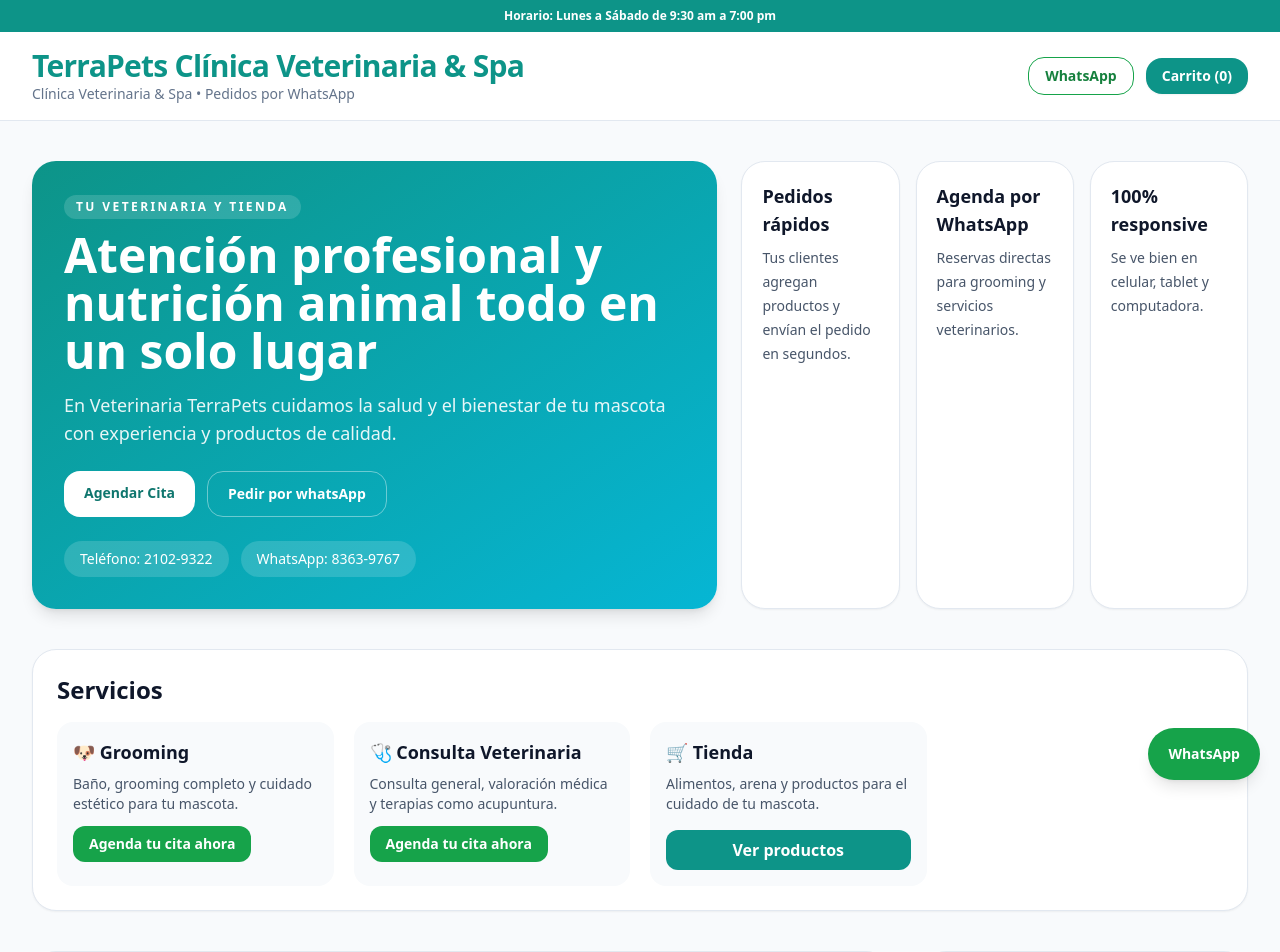
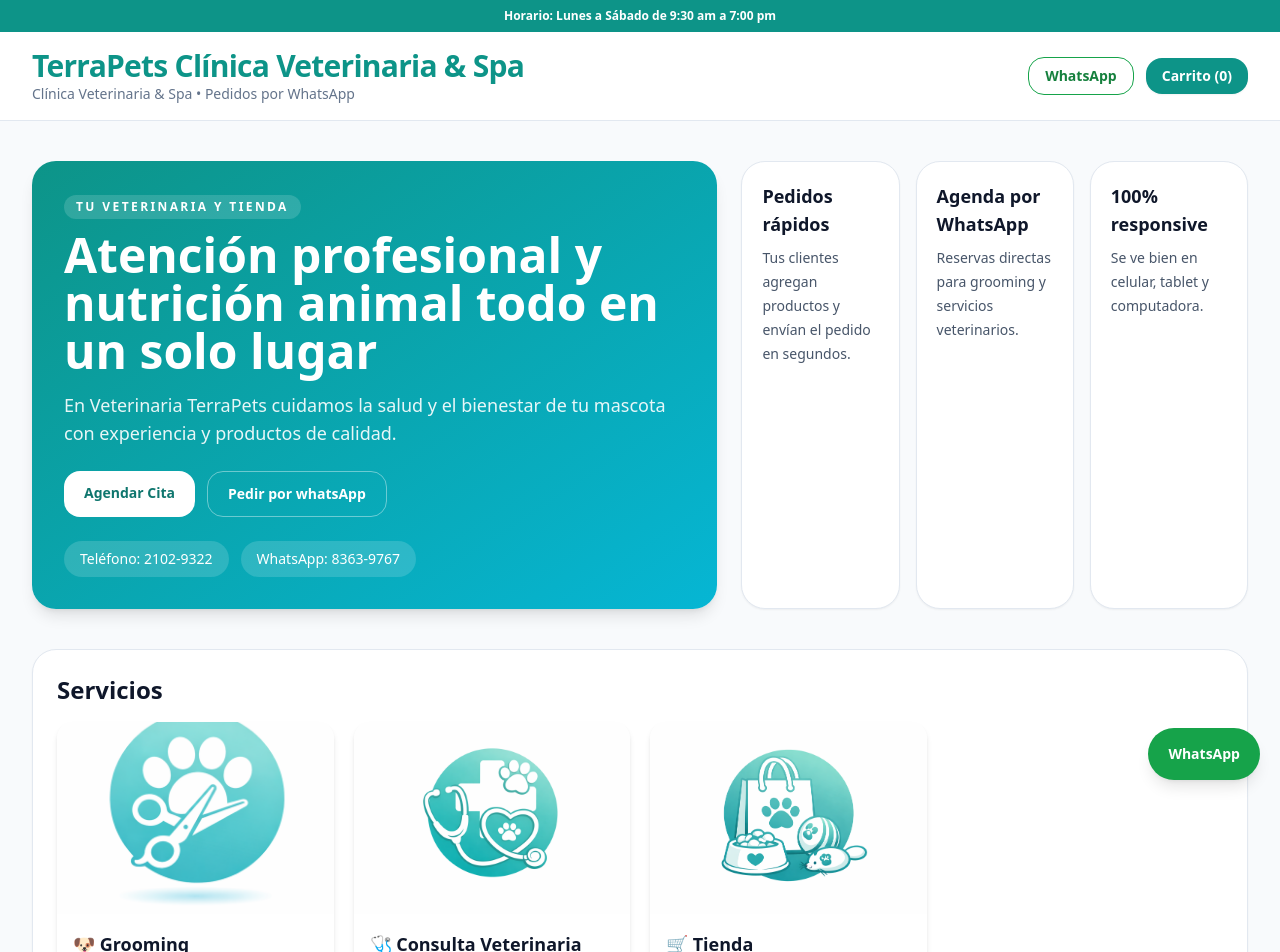
Before and after one commit to jcarsa23-tech/terrapets-web, a React (Vite) app: page / in a window 1280 px wide. Shown: the top 952 px of the page. Built offline with nearby package versions, Linux system fonts and the light colour scheme.

Commit message:
Update App.jsx

```diff
--- a/src/App.jsx
+++ b/src/App.jsx
@@ -226,30 +226,26 @@
            <ServiceCard
   title="🐶 Grooming"
   text="Baño, grooming completo y cuidado estético para tu mascota."
-  url={`https://wa.me/50683639767?text=Hola,%20quiero%20agendar%20un%20servicio%20de%20grooming%20para%20mi%20mascota`}
+  url="https://wa.me/50683639767?text=Hola,%20quiero%20agendar%20un%20servicio"
+  image="/images/GROOMING.png"
 />
 
 <ServiceCard
   title="🩺 Consulta Veterinaria"
   text="Consulta general, valoración médica y terapias como acupuntura."
-  url={`https://wa.me/50688097664?text=Hola,%20quiero%20agendar%20una%20consulta%20veterinaria%20para%20mi%20mascota`}
+  url="https://wa.me/50688097664?text=Hola,%20quiero%20agendar%20una%20consulta"
+  image="/images/CONSULTA.png"
 />
 
-<div className="rounded-2xl bg-slate-50 p-4">
-  <h3 className="text-lg font-bold">🛒 Tienda</h3>
-  <p className="mt-2 text-sm text-slate-600">
-    Alimentos, arena y productos para el cuidado de tu mascota.
-  </p>
-  <button
+<ServiceCard
+  title="🛒 Tienda"
+  text="Alimentos, arena y productos para el cuidado de tu mascota."
+  image="/images/TIENDA.png"
   onClick={() => {
     const tienda = document.getElementById("tienda");
     if (tienda) tienda.scrollIntoView({ behavior: "smooth" });
   }}
-    className="mt-4 w-full rounded-xl bg-teal-600 text-white py-2 font-semibold"
-  >
-    Ver productos
-  </button>
-</div>
+/>
 
 
           </div>
@@ -431,21 +427,37 @@
   )
 }
 
-function ServiceCard({ title, text, url }) {
+function ServiceCard({ title, text, url, image, onClick }) {
+  const handleClick = () => {
+    if (onClick) return onClick();
+    if (url) window.open(url, "_blank");
+  };
+
   return (
-    <div className="rounded-2xl bg-slate-50 p-4">
+    <div
+      onClick={handleClick}
+      className="rounded-2xl bg-white shadow-md hover:shadow-xl transition-all duration-300 cursor-pointer overflow-hidden"
+    >
+      {image && (
+        <img
+          src={image}
+          alt={title}
+          className="w-full h-48 object-cover"
+        />
+      )}
+
+      <div className="p-4">
         <h3 className="text-lg font-bold">{title}</h3>
         <p className="mt-2 text-sm text-slate-600">{text}</p>
-      <a
-        href={url}
-        target="_blank"
-        rel="noreferrer"
-        className="mt-3 inline-block rounded-xl bg-green-600 px-4 py-2 text-sm font-bold text-white"
-      >
-        Agenda tu cita ahora
-      </a>
+
+        {url && (
+          <span className="inline-block mt-3 text-sm text-teal-600 font-semibold">
+            Agendar ahora →
+          </span>
+        )}
       </div>
-  )
+    </div>
+  );
 }
 
 export default App
```
Lines whose indentation alone changed are shown as unchanged.
